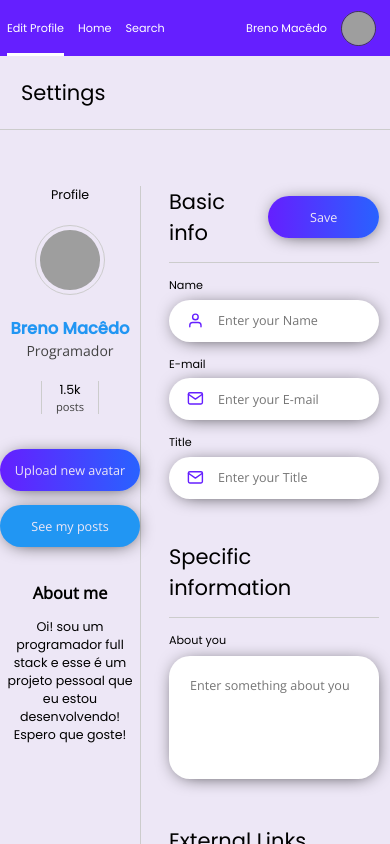
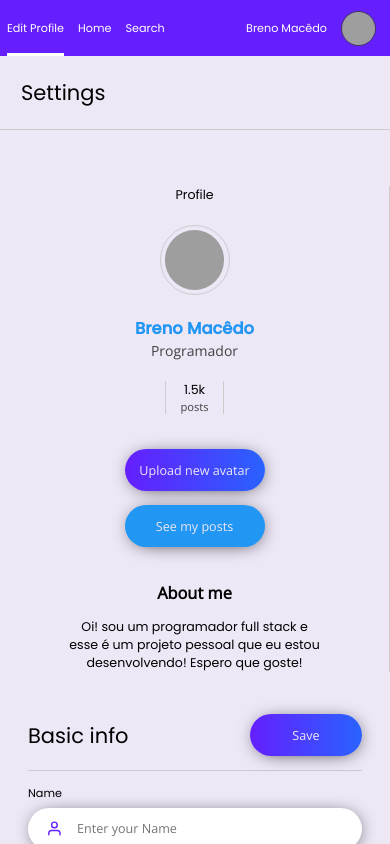
Before and after one commit to brenomacedo/hello-friend, a Next.js app: page /profile/edit in a window 390 px wide. Shown: the top 844 px of the page. Built offline with nearby package versions, Linux system fonts and the light colour scheme; grey boxes are pictures that could not be loaded.

Commit message:
Edit profile responsive

```diff
--- a/src/pages/index.tsx
+++ b/src/pages/index.tsx
@@ -7,7 +7,7 @@ export default function Home () {
     <div className={styles.container}>
 
         <Head>
-            <title>Hello Friend - Início</title>
+            <title>Hello Friend - Home</title>
         </Head>
 
         <div className={styles.banner}>
--- a/src/pages/profile/edit.tsx
+++ b/src/pages/profile/edit.tsx
@@ -5,10 +5,14 @@ import Button from '../../components/Button'
 import PasswordInput from '../../components/PasswordInput'
 import InfoInput from '../../components/InfoInput'
 import { FiLock, FiMail, FiUser } from 'react-icons/fi'
+import Head from 'next/head'
 
 export default function Edit() {
     return (
         <div className={styles.container}>
+            <Head>
+                <title>Hello Friend - Edit profile</title>
+            </Head>
             <TopBar active='edit' />
             <div className={styles.title}>
                 <h2>Settings</h2>
@@ -43,7 +47,7 @@ export default function Edit() {
 
                 </div>
                 <div className={styles.editProfile}>
-                <div className={styles.basicInfo}>
+                    <div className={styles.basicInfo}>
                         <h2>Basic info</h2>
                         <Button width='8rem' marginTop='0'>
                             Save
--- a/src/styles/edit.module.scss
+++ b/src/styles/edit.module.scss
@@ -165,3 +165,13 @@
 
     }
 }
+
+@media (max-width: 580px) {
+    .edit {
+        flex-direction: column;
+    }
+
+    .basicInfo {
+        margin-top: 3rem;
+    }
+}
--- a/src/styles/globals.scss
+++ b/src/styles/globals.scss
@@ -44,7 +44,7 @@ input::-ms-reveal,
     display: none;
 }
 
-@media (max-width: 1080px) {
+@media (max-width: 1280px) {
     html {
         font-size: 93.75%;
     }
```
